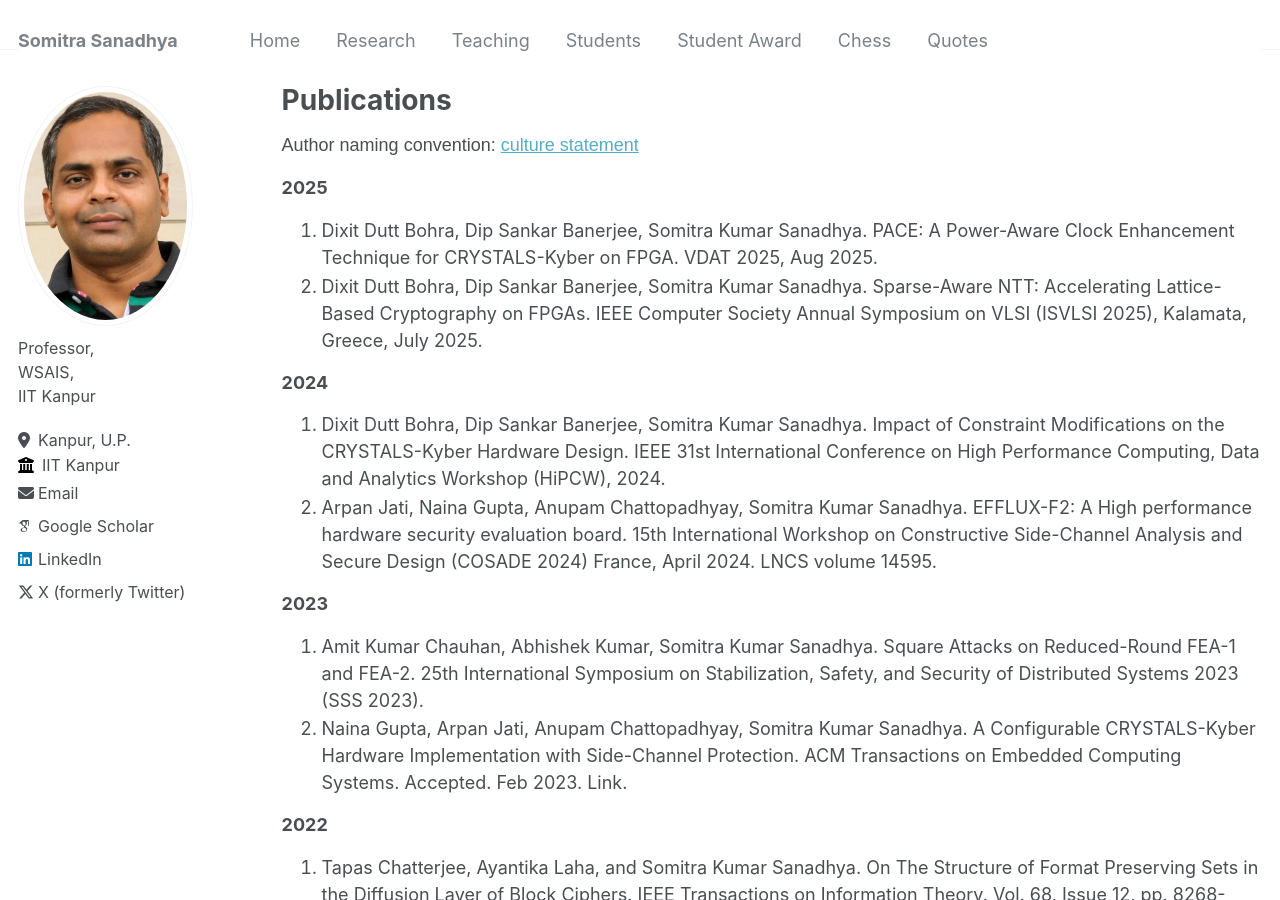
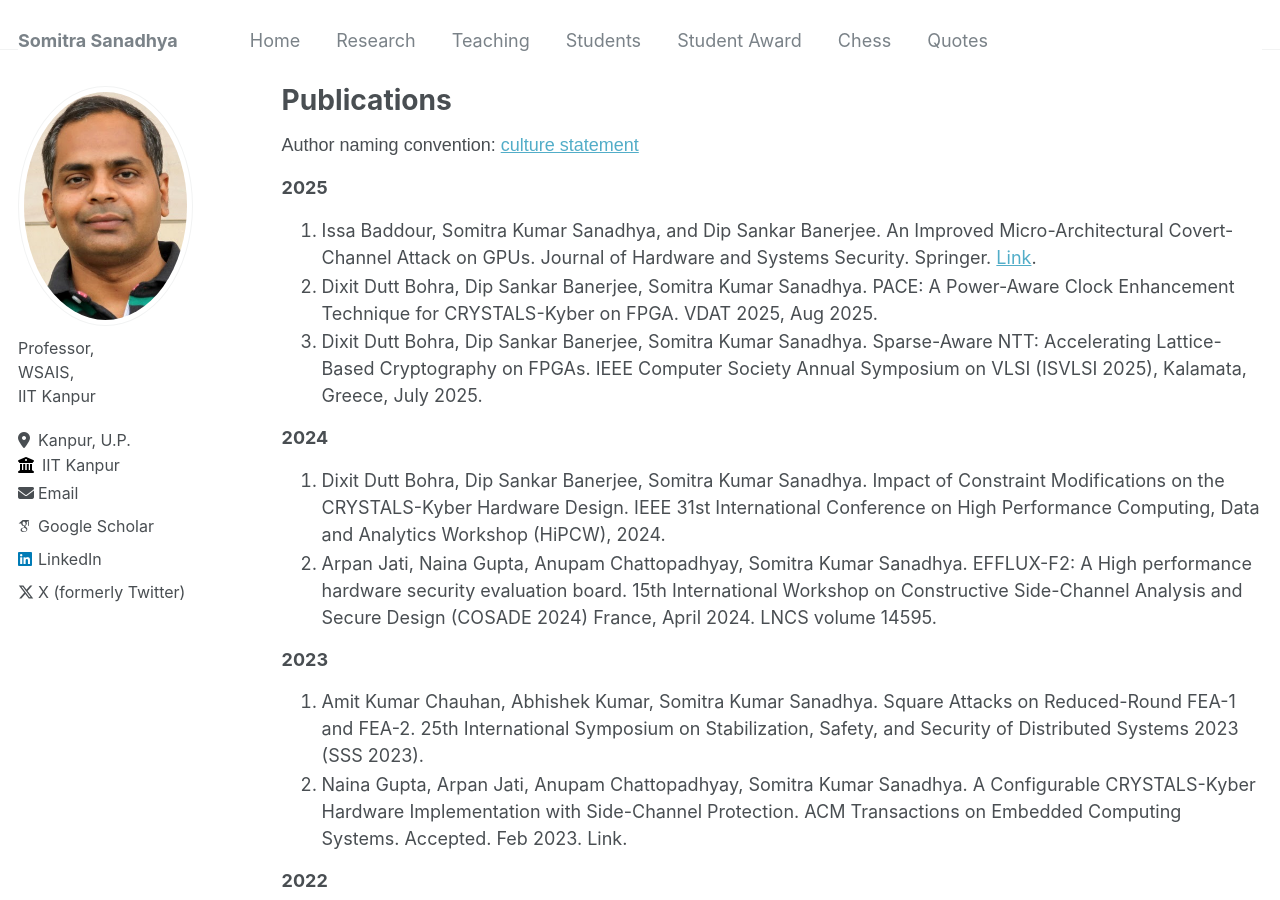
Before and after one commit to somitra-sanadhya/somitra-sanadhya.github.io, a Jekyll site: the page built from _pages/publications.md, in a window 1280 px wide and 900 px high. Built offline with Jekyll 4.4.1, drawn with Linux system fonts in a browser that asks for light colours; some web fonts are replaced.

Commit message:
Update publications.md

```diff
--- a/_pages/publications.md
+++ b/_pages/publications.md
@@ -8,8 +8,9 @@ author_profile: true
   Author naming convention: [culture statement](https://www.ams.org/profession/leaders/culture/CultureStatement04.pdf)
 
 ### 2025
-1. Dixit Dutt Bohra, Dip Sankar Banerjee, Somitra Kumar Sanadhya. PACE: A Power-Aware Clock Enhancement Technique for CRYSTALS-Kyber on FPGA. VDAT 2025, Aug 2025.
-2. Dixit Dutt Bohra, Dip Sankar Banerjee, Somitra Kumar Sanadhya. Sparse-Aware NTT: Accelerating Lattice-Based Cryptography on FPGAs. IEEE Computer Society Annual Symposium on VLSI (ISVLSI 2025), Kalamata, Greece, July 2025.
+1. Issa Baddour, Somitra Kumar Sanadhya, and Dip Sankar Banerjee. An Improved Micro-Architectural Covert-Channel Attack on GPUs. Journal of Hardware and Systems Security. Springer. [Link](https://link.springer.com/article/10.1007/s41635-025-00170-0).
+2. Dixit Dutt Bohra, Dip Sankar Banerjee, Somitra Kumar Sanadhya. PACE: A Power-Aware Clock Enhancement Technique for CRYSTALS-Kyber on FPGA. VDAT 2025, Aug 2025.
+3. Dixit Dutt Bohra, Dip Sankar Banerjee, Somitra Kumar Sanadhya. Sparse-Aware NTT: Accelerating Lattice-Based Cryptography on FPGAs. IEEE Computer Society Annual Symposium on VLSI (ISVLSI 2025), Kalamata, Greece, July 2025.
 
 ### 2024
 1. Dixit Dutt Bohra, Dip Sankar Banerjee, Somitra Kumar Sanadhya. Impact of Constraint Modifications on the CRYSTALS-Kyber Hardware Design. IEEE 31st International Conference on High Performance Computing, Data and Analytics Workshop (HiPCW), 2024.
```
